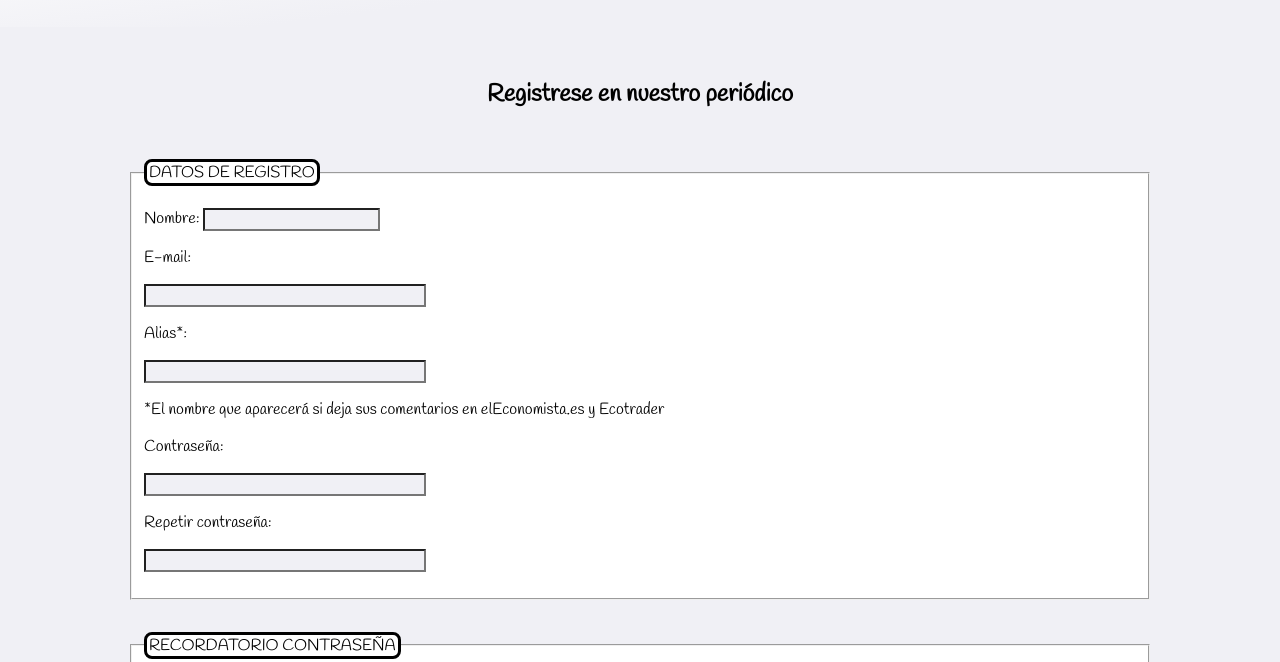
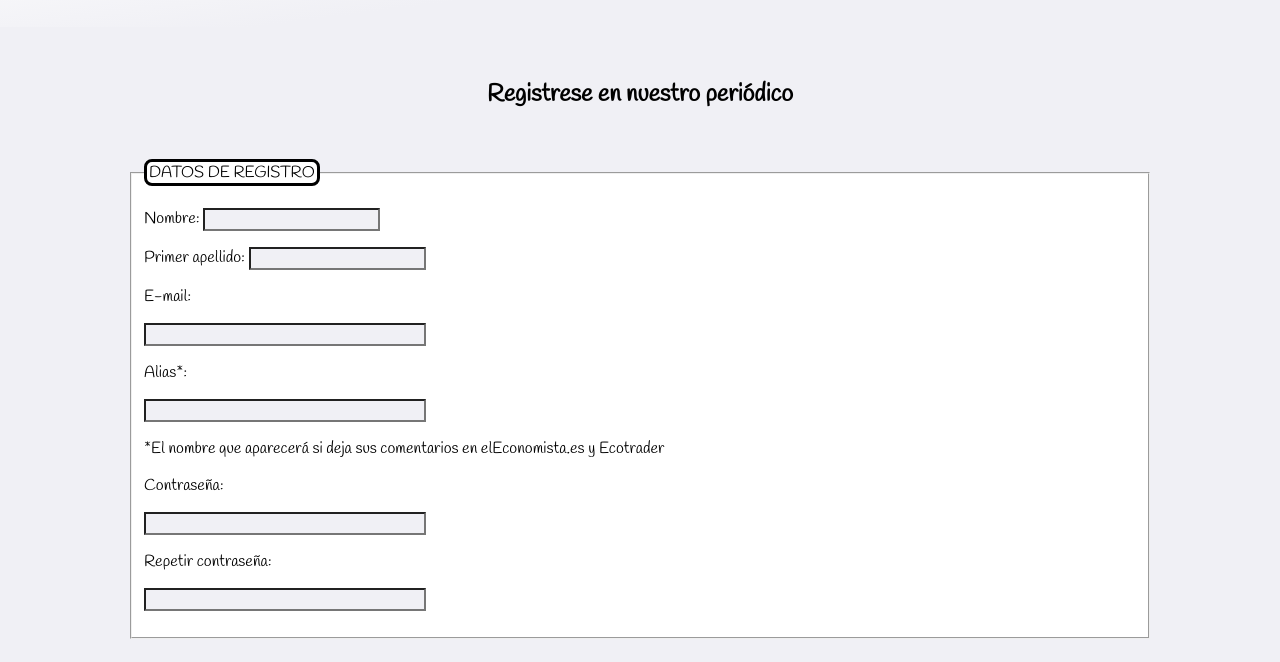
Before and after one commit to ninracing/prueba1, a plain HTML site: page index.html in a window 1280 px wide. Shown: the part 138-800 px from the top of the page. Drawn offline with Linux system fonts and the light colour scheme.

Commit message:
añadiendo primer apellido

```diff
--- a/index.html
+++ b/index.html
@@ -24,6 +24,10 @@
 				<p><label for="nombreUsuario">Nombre:</label>
 				<input type="text" name="nombreUsuario" id="nombreUsuario" size="30" maxlength="25"/></p>
 				<p id="error-nombreUsuario" class="error"></p>
+
+				<p><label for="apellidoUsuario1">Primer apellido:</label>
+				<input type="text" name="apellidoUsuario1" id="apellidoUsuario1" size="30" maxlength="25"/></p>
+				<p id="error-apellidoUsuario1" class="error"></p>
 
 				<p><label for="correo">E-mail:</label></p>
 				<p><input type="email" name="correo" id="correo" size="50" required></p>
```
